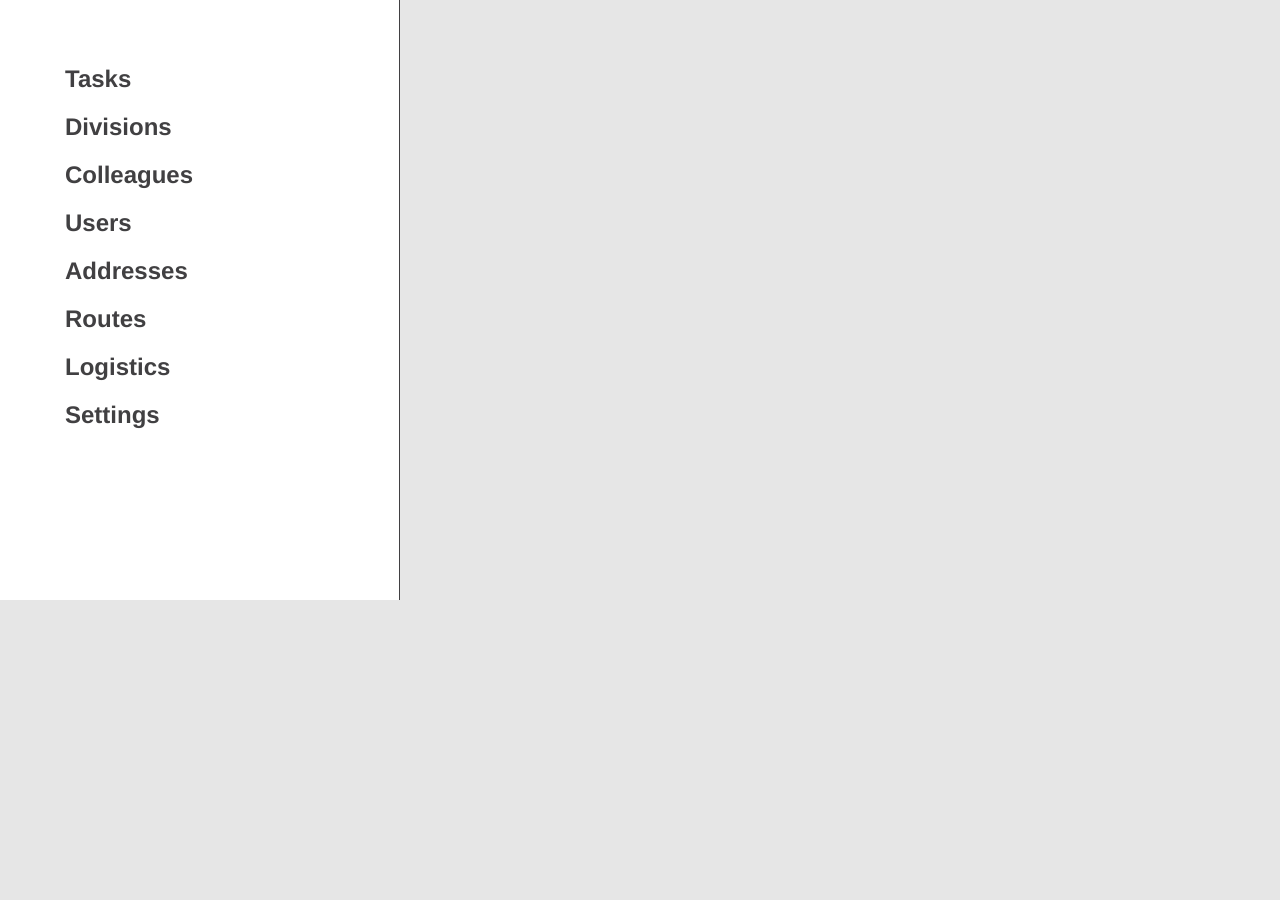
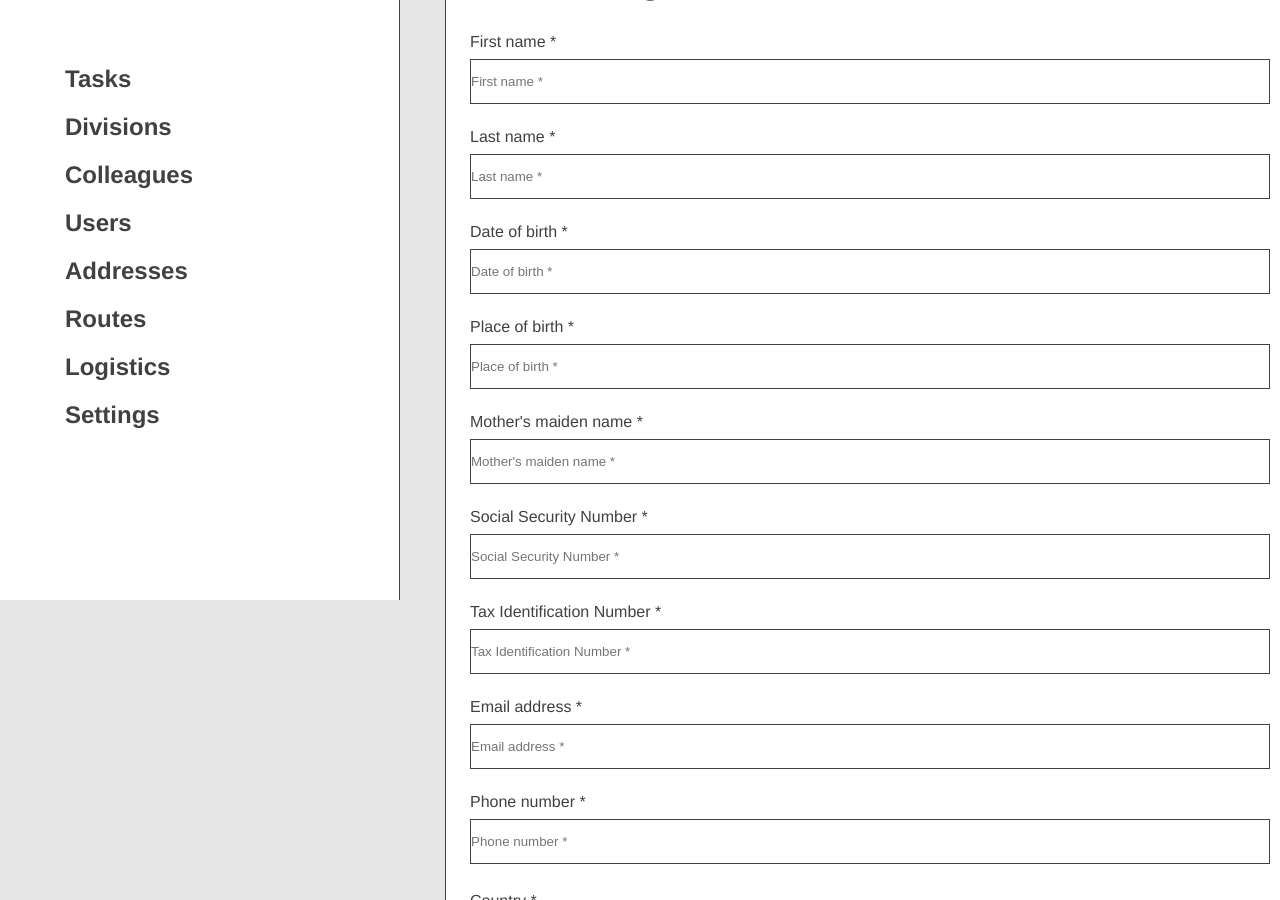
Before and after one commit to RekaKR/admin_management_react, a React (Create React App) app: page /new-colleague in a window 1280 px wide. Shown: the part 200-1100 px from the top of the page. Before the commit the page ends 800 px from the top, so only its background shows below. Built offline with nearby package versions, Linux system fonts and the light colour scheme.

Commit message:
create header

```diff
--- a/src/components/Header.jsx
+++ b/src/components/Header.jsx
@@ -1,12 +1,12 @@
 const Header = () => {
-
   const dummyName = "Réka"
+  const dummyProfileImage = "./assets/profile_img.jpg"
 
   return (
     <header>
-      <div className="group">
-        <img className="profile-img" alt="Profile img" src="./assets/profile_img.jpg" />
+      <div>
         <p>Hi, {dummyName}</p>
+        <img className="profile-img" alt="Profile img" src={dummyProfileImage} />
       </div>
     </header>
   )
--- /dev/null
+++ b/src/pages/NewColleauge.jsx
@@ -0,0 +1,119 @@
+const NewColleauge = () => {
+  return (
+    <div className="new-colleauge">
+      <div className="new-colleague-field">
+        <div className="container">
+          <h2>New Colleague</h2>
+
+          <div className="frame-2">
+            <div className="overlap-group-wrapper">
+              <div className="div-wrapper">
+                <div className="text-wrapper-6">Back</div>
+              </div>
+            </div>
+
+            <div className="overlap-wrapper">
+              <div className="overlap-3">
+                <div className="text-wrapper-7">Add</div>
+              </div>
+            </div>
+          </div>
+
+          <div className="frame-3">
+            <div className="frame-4">
+              <p>First name *</p>
+              <input type="text" placeholder="First name *" />
+            </div>
+
+            <div className="frame-4">
+              <p>Last name *</p>
+              <input type="text" placeholder="Last name *" />
+            </div>
+
+            <div className="frame-4">
+              <p>Date of birth *</p>
+              <input type="text" placeholder="Date of birth *" />
+            </div>
+
+            <div className="frame-4">
+              <p>Place of birth *</p>
+              <input type="text" placeholder="Place of birth *" />
+            </div>
+
+            <div className="frame-4">
+              <p>Mother's maiden name *</p>
+              <input type="text" placeholder="Mother's maiden name *" />
+            </div>
+
+            <div className="frame-4">
+              <p>Social Security Number *</p>
+              <input type="text" placeholder="Social Security Number *" />
+            </div>
+
+            <div className="frame-4">
+              <p>Tax Identification Number *</p>
+              <input type="text" placeholder="Tax Identification Number *" />
+            </div>
+
+            <div className="frame-4">
+              <p>Email address *</p>
+              <input type="text" placeholder="Email address *" />
+            </div>
+
+            <div className="group-3">
+              <div className="frame-5">
+                <p>Phone number *</p>
+                <input type="text" placeholder="Phone number *" />
+              </div>
+
+              <img className="plus" alt="Plus" src="./assets/plus.svg" />
+            </div>
+
+            <div className="frame-4">
+              <p>Country *</p>
+              <input type="text" placeholder="Country *" />
+            </div>
+
+            <div className="frame-6">
+              <div className="frame-4">
+                <div className="text-wrapper-9">Postal code *</div>
+                <input className="short-inp" type="text" placeholder="Postal code *" />
+              </div>
+              <div className="frame-4">
+                <p>City *</p>
+                <input className="long-inp" type="text" placeholder="City *" />
+              </div>
+            </div>
+
+            <div className="frame-6">
+              <div className="frame-4">
+                <p>Street *</p>
+                <input className="long-inp" type="text" placeholder="Street *" />
+              </div>
+
+              <div className="frame-4">
+                <div className="text-wrapper-9">House number *</div>
+                <input className="short-inp" type="text" placeholder="House number *" />
+              </div>
+            </div>
+
+            <div className="group-3">
+              <div className="frame-5">
+                <p>Other</p>
+                <input type="text" placeholder="Other" />
+              </div>
+              <img className="plus" alt="Plus" src="./assets/plus.svg" />
+            </div>
+
+            <div className="frame-4">
+              <p>Division *</p>
+              <input type="text" placeholder="Division *" />
+            </div>
+          </div>
+        </div>
+      </div>
+    </div>
+  )
+}
+
+export default NewColleauge
--- /dev/null
+++ b/src/pages/RoutesPage.jsx
@@ -0,0 +1,9 @@
+import React from 'react'
+
+const RoutesPage = () => {
+  return (
+    <div className='bla'>Dummy Routes page</div>
+  )
+}
+
+export default RoutesPage
```
